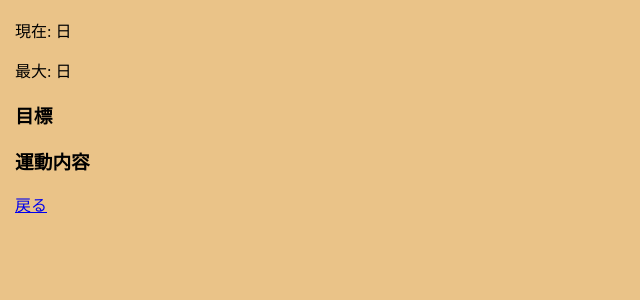
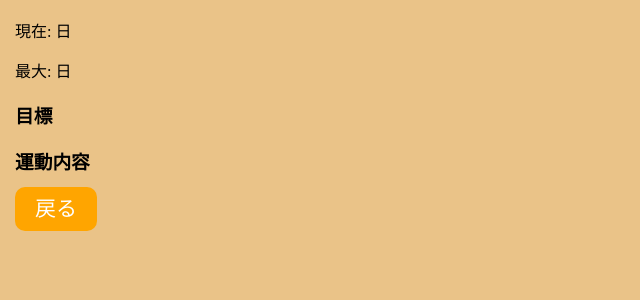
Before and after one commit to enpitut2022/MusclePowerAki, a Flask app: page /profile/1 in a window 1280 px wide. Shown: the part 165-465 px from the top of the page, without its empty margins (0-640 px from the left). Run offline with Flask 2, Linux system fonts and the light colour scheme.

Commit message:
プロフィールの戻るボタンのUIの変更

```diff
--- a/templates/profile.html
+++ b/templates/profile.html
@@ -14,7 +14,7 @@
     <p>{{ member.goal }}</p>
     <h3>運動内容</h3>
     <p>{{ member.training_detail }}</p>
-    <a href="/detail/{{ member.teamid }}">戻る</a>
+    <p><a href="/detail/{{member.teamid}}" class="back_button">戻る</a></p>
 
     <div id="edit_profile">
       <h2>編集</h2>
```
